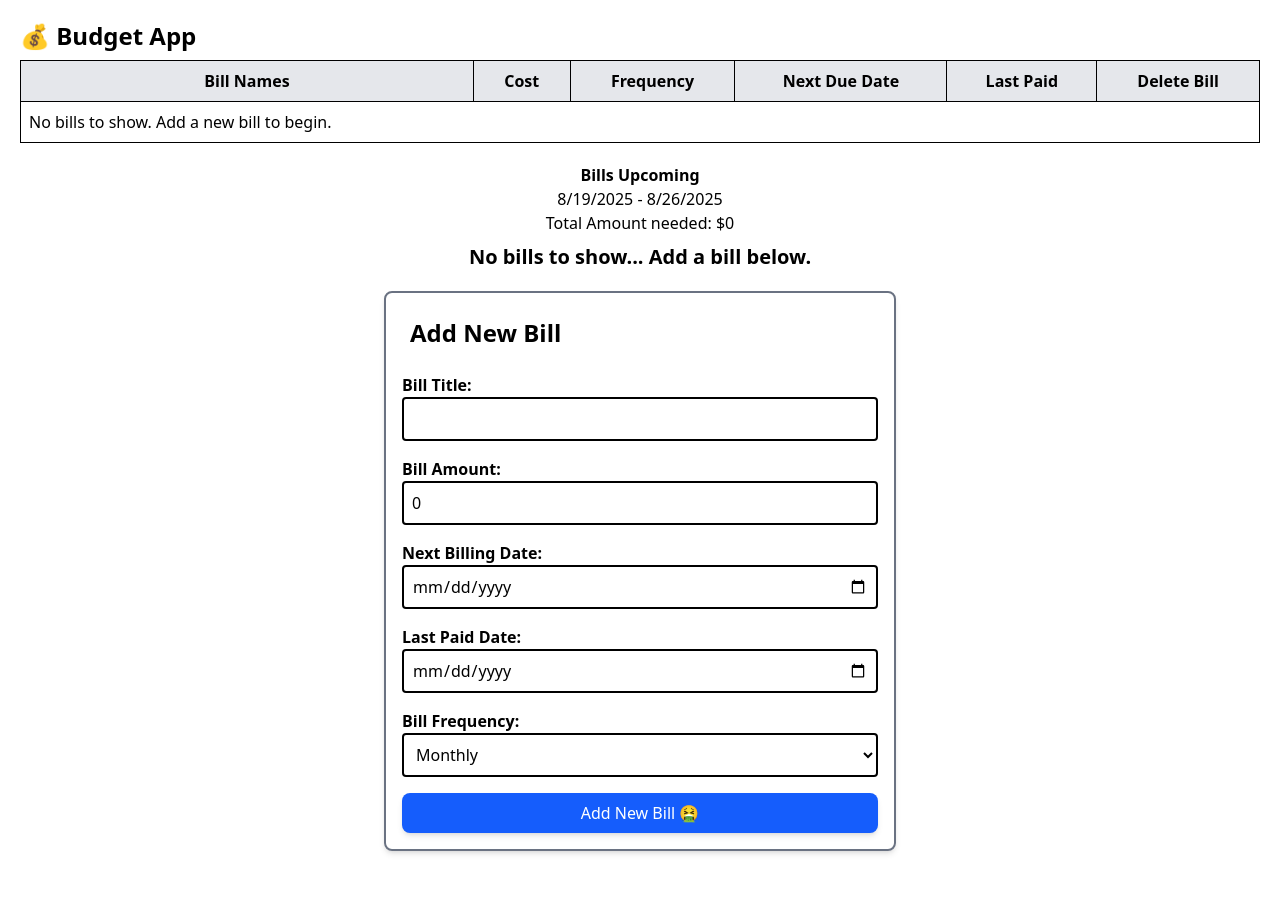
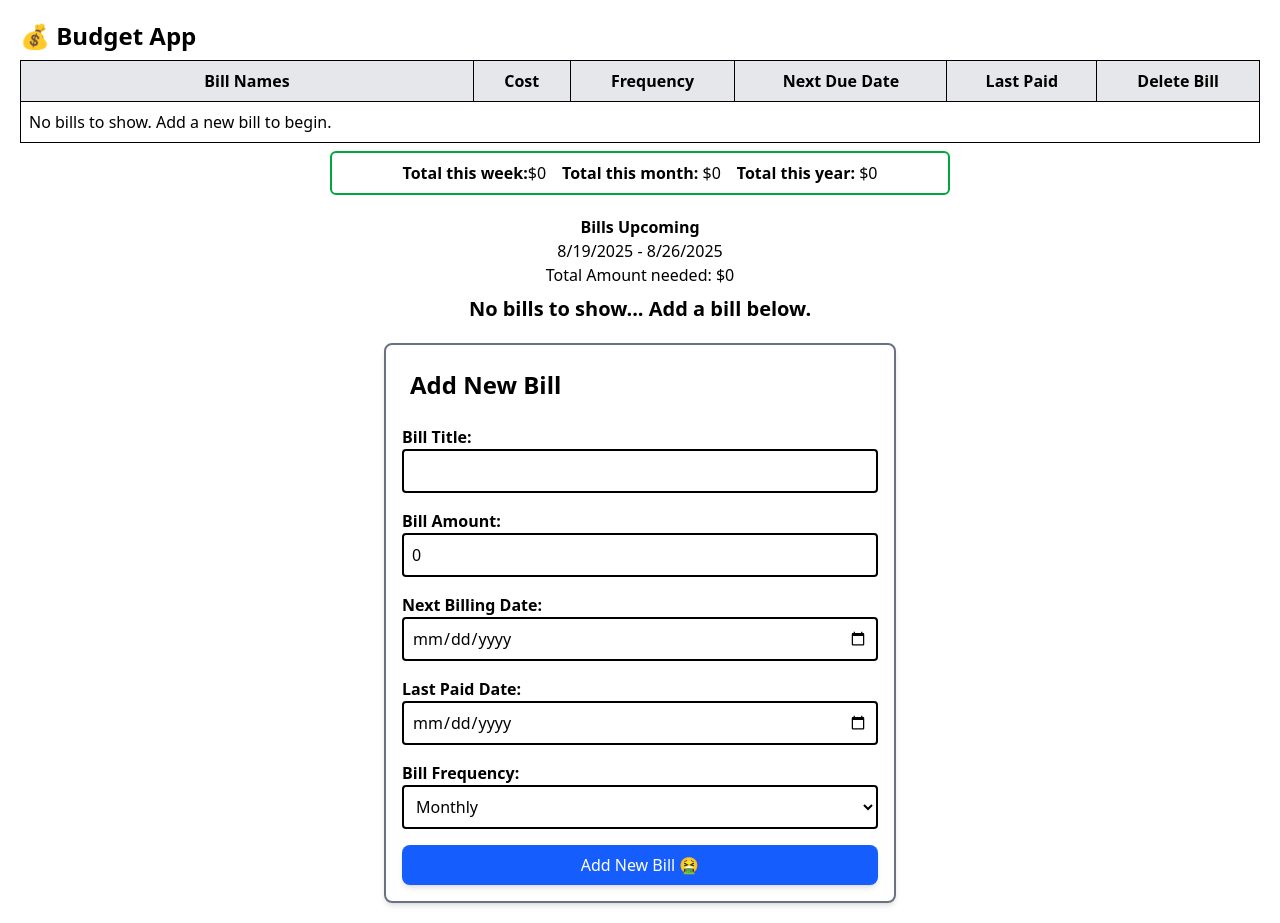
Before and after one commit to NMasters52/budget-app, a React (Vite) app: page / in a window 1280 px wide. Before the commit the page ends 871 px from the top, so only its background shows below. Built offline with nearby package versions, Linux system fonts and the light colour scheme.

Commit message:
feat(BillsTotal) add component to display amount for week, month and year

```diff
--- a/src/App.jsx
+++ b/src/App.jsx
@@ -7,6 +7,7 @@ import BillsList from './components/BillsList'
 //utilities
 import { addDays } from './utils/dateUtils';
 import AddBills from './services/AddBills';
+import BillsTotal from './components/BillsTotal';
 
 const App = () => {
 
@@ -31,6 +32,7 @@ const App = () => {
     <main className="p-5 w-max-xl">
       <h1 className="text-2xl font-black mb-2">💰 Budget App</h1>
       <BillsTable bills={bills} setBills={setBills} />
+      <BillsTotal bills={bills} today={today} weekFromToday={weekFromToday} />
       <BillsList bills={bills} today={today} weekFromToday={weekFromToday} />
       <AddBills bills={bills} setBills={setBills} today={today} />
     </main>
--- /dev/null
+++ b/src/components/BillsTotal.jsx
@@ -0,0 +1,28 @@
+import { toISODate, addDays } from "../utils/dateUtils";
+
+const BillsTotal = ({ bills, today, weekFromToday }) => {
+
+    //amount to make it through the week
+    const totalThisWeek = bills.filter(bill =>
+        bill.nextDue >= toISODate(today) &&
+        bill.nextDue <= toISODate(weekFromToday)
+    )
+    .reduce((acc, bill) => acc + bill.amount, 0);
+
+    //amount to make it through the month
+    const monthFromToday = addDays(today, 31);
+    const totalThisMonth = bills.filter((bill) => bill.nextDue >= toISODate(today) && bill.nextDue <= toISODate(monthFromToday)).reduce((acc, bill) => acc + bill.amount, 0)
+
+    //amount to make it through the year
+    const totalThisYear = bills.reduce((acc, bill) => acc + bill.amount, 0 )
+
+  return (
+    <div className="w-1/2 border-2 border-green-600 flex justify-center mx-auto space-x-4 p-2 rounded-md mt-2">
+        <strong>Total this week:<span className="text-md font-normal">${totalThisWeek}</span></strong>
+        <strong>Total this month: <span className="text-md font-normal">${totalThisMonth}</span></strong>
+        <strong>Total this year: <span className="text-md font-normal">${totalThisYear}</span></strong>
+    </div>
+  )
+}
+
+export default BillsTotal
```
